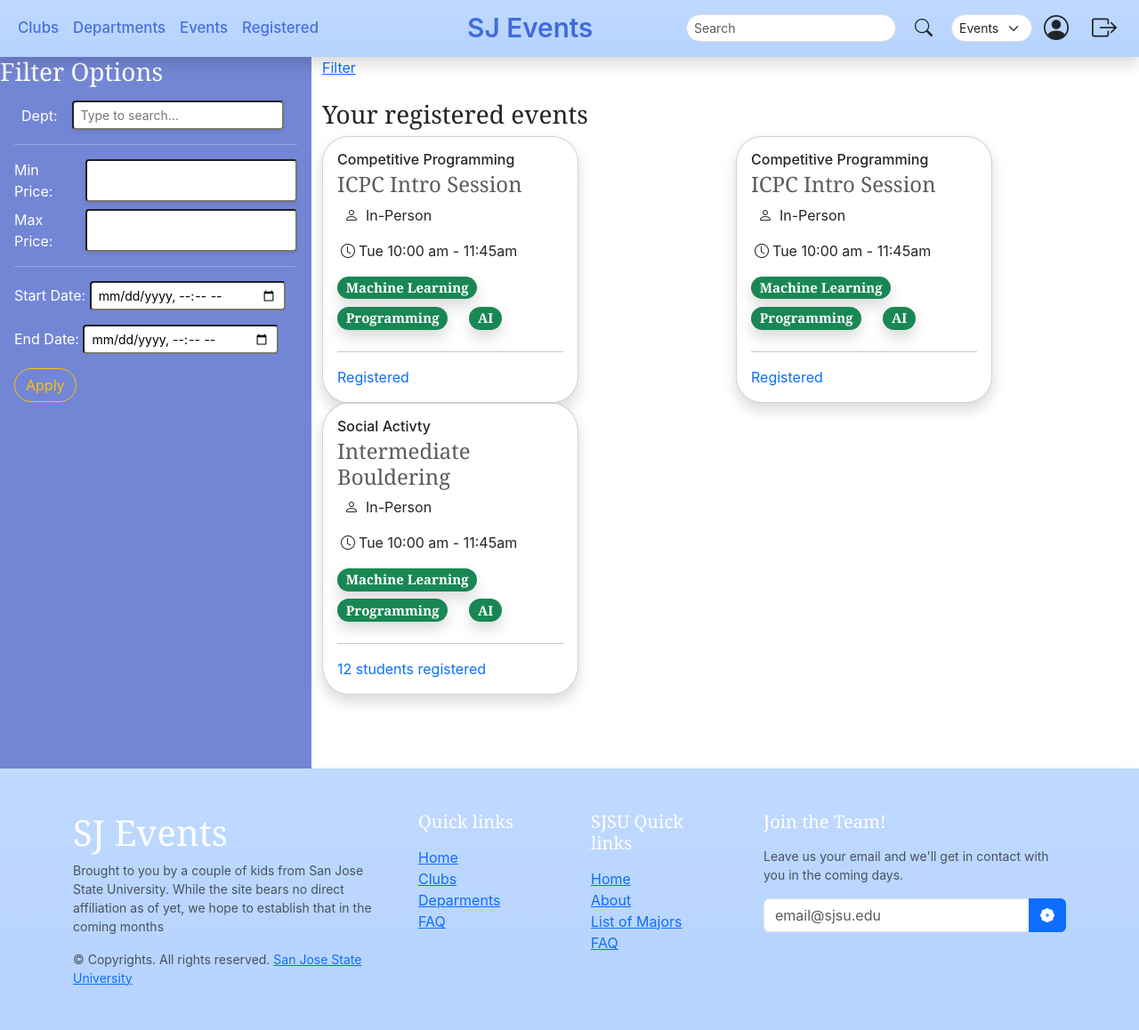
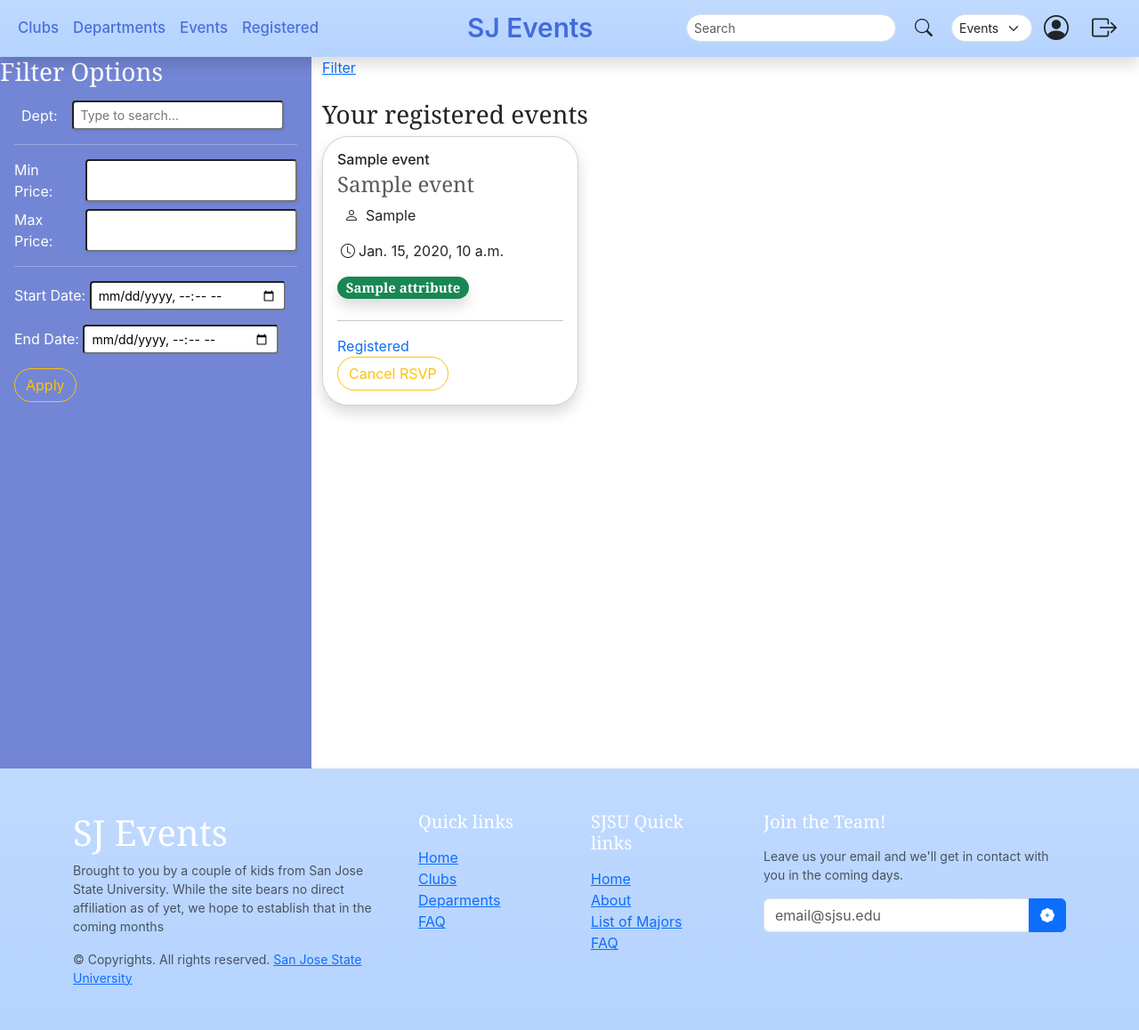
Before and after one commit to CS160-04-Spring2024/Event-Management-App, a Django app: template events/pages/templates/user_registered_events.html in a window 1280 px wide. Shown: the whole page at 89% size. Run offline with Django 3.2, Linux system fonts and the light colour scheme; the template is opened without the code that fills it: most values are stand-ins (such as "Sample title", 1, 10 or a date in 2020); some libraries are stand-ins or nearby versions.

Commit message:
finished dynamic data models for registered events :^)

```diff
--- a/events/pages/templates/user_registered_events.html
+++ b/events/pages/templates/user_registered_events.html
@@ -64,107 +64,37 @@
                     <h3>Your registered events</h3>
 
                     <!-- col/card begins -->
+                    <!--col data format: title-top, main-title, meeting-location, meeting-time, meeting-attributes-->
+                    {% for event in events %}
                     <div class="col">
-
                             <div class="card position-relative shadow" style="width: 18rem; height: fit-content; border-radius: 10%;">
                                 <div class="card-body">
-                                    <h6 class="card-title">Competitive Programming</h6>
-                                    <h4 class="card-subtitle mb-2 text-muted">ICPC Intro Session</h4>
+                                    <h6 class="card-title">{{event.title}}</h6>
+                                    <h4 class="card-subtitle mb-2 text-muted">{{event.eventName}}</h4>
                                     <div class="col d-flex">
                                         <i class="bi bi-person mx-2"></i>
-                                        <p class="">In-Person</p>
+                                        <p class="">{{event.meetingOption}}</p>
                                     </div>
                                     <div class="col d-flex">
                                         <i class="bi bi-clock mx-1"></i>
-                                        <p class="" style="font-size: medium;">Tue 10:00 am - 11:45am</p>
+                                        <p class="" style="font-size: medium;">{{event.meetingTime}}</p>
                                     </div>
                                         <div class="row">
+                                            {% for attribute in event.meetingAttributes %}
                                             <div class="col">
-                                                <h5><span class="badge rounded-pill bg-success shadow">Machine Learning</span></h5>
+                                                <h5><span class="badge rounded-pill bg-success shadow">{{attribute}}</span></h5>
                                             </div>
-                                            <div class="col">
-                                                <h5><span class="badge rounded-pill bg-success shadow">Programming</span></h5>
-                                            </div>
-                                            <div class="col">
-                                                <h5><span class="badge rounded-pill bg-success shadow">AI</span></h5>
-                                            </div>
+                                            {% endfor %}
                                         </div>
                                     <hr>
                                     <a href="#" class="stretched-link" style="text-decoration: none;">Registered</a>
+                                    <br>
+                                    <button type="submit" class="btn btn-outline-warning rounded-pill">Cancel RSVP</button>
                                 </div>
 
                             </div>
-
-
                     </div>
-                    <!-- card end/begins -->
-                    <div class="col">
-
-                            <div class="card position-relative shadow" style="width: 18rem; height: fit-content; border-radius: 10%;">
-                                <div class="card-body">
-                                    <h6 class="card-title">Competitive Programming</h6>
-                                    <h4 class="card-subtitle mb-2 text-muted">ICPC Intro Session</h4>
-                                    <div class="col d-flex">
-                                        <i class="bi bi-person mx-2"></i>
-                                        <p class="">In-Person</p>
-                                    </div>
-                                    <div class="col d-flex">
-                                        <i class="bi bi-clock mx-1"></i>
-                                        <p class="" style="font-size: medium;">Tue 10:00 am - 11:45am</p>
-                                    </div>
-                                        <div class="row">
-                                            <div class="col">
-                                                <h5><span class="badge rounded-pill bg-success shadow">Machine Learning</span></h5>
-                                            </div>
-                                            <div class="col">
-                                                <h5><span class="badge rounded-pill bg-success shadow">Programming</span></h5>
-                                            </div>
-                                            <div class="col">
-                                                <h5><span class="badge rounded-pill bg-success shadow">AI</span></h5>
-                                            </div>
-                                        </div>
-                                    <hr>
-                                    <a href="#" class="stretched-link" style="text-decoration: none;">Registered</a>
-                                </div>
-
-                            </div>
-
-
-                    </div>
-                    <div class="col">
-
-                            <div class="card position-relative shadow" style="width: 18rem; height: fit-content; border-radius: 10%;">
-                                <div class="card-body">
-                                    <h6 class="card-title">Social Activty</h6>
-                                    <h4 class="card-subtitle mb-2 text-muted">Intermediate Bouldering</h4>
-                                    <div class="col d-flex">
-                                        <i class="bi bi-person mx-2"></i>
-                                        <p class="">In-Person</p>
-                                    </div>
-                                    <div class="col d-flex">
-                                        <i class="bi bi-clock mx-1"></i>
-                                        <p class="" style="font-size: medium;">Tue 10:00 am - 11:45am</p>
-                                    </div>
-                                        <div class="row">
-                                            <div class="col">
-                                                <h5><span class="badge rounded-pill bg-success shadow">Machine Learning</span></h5>
-                                            </div>
-                                            <div class="col">
-                                                <h5><span class="badge rounded-pill bg-success shadow">Programming</span></h5>
-                                            </div>
-                                            <div class="col">
-                                                <h5><span class="badge rounded-pill bg-success shadow">AI</span></h5>
-                                            </div>
-                                        </div>
-                                    <hr>
-                                    <a href="#" class="stretched-link" style="text-decoration: none;">12 students registered</a>
-                                </div>
-
-                            </div>
-
-
-                    </div>
-
+                    {% endfor %}
                 </div>
         </div>
 
```
Also changed, not shown: events/pages/models.py (+7 -0 lines), events/pages/views.py (+23 -1 lines).
